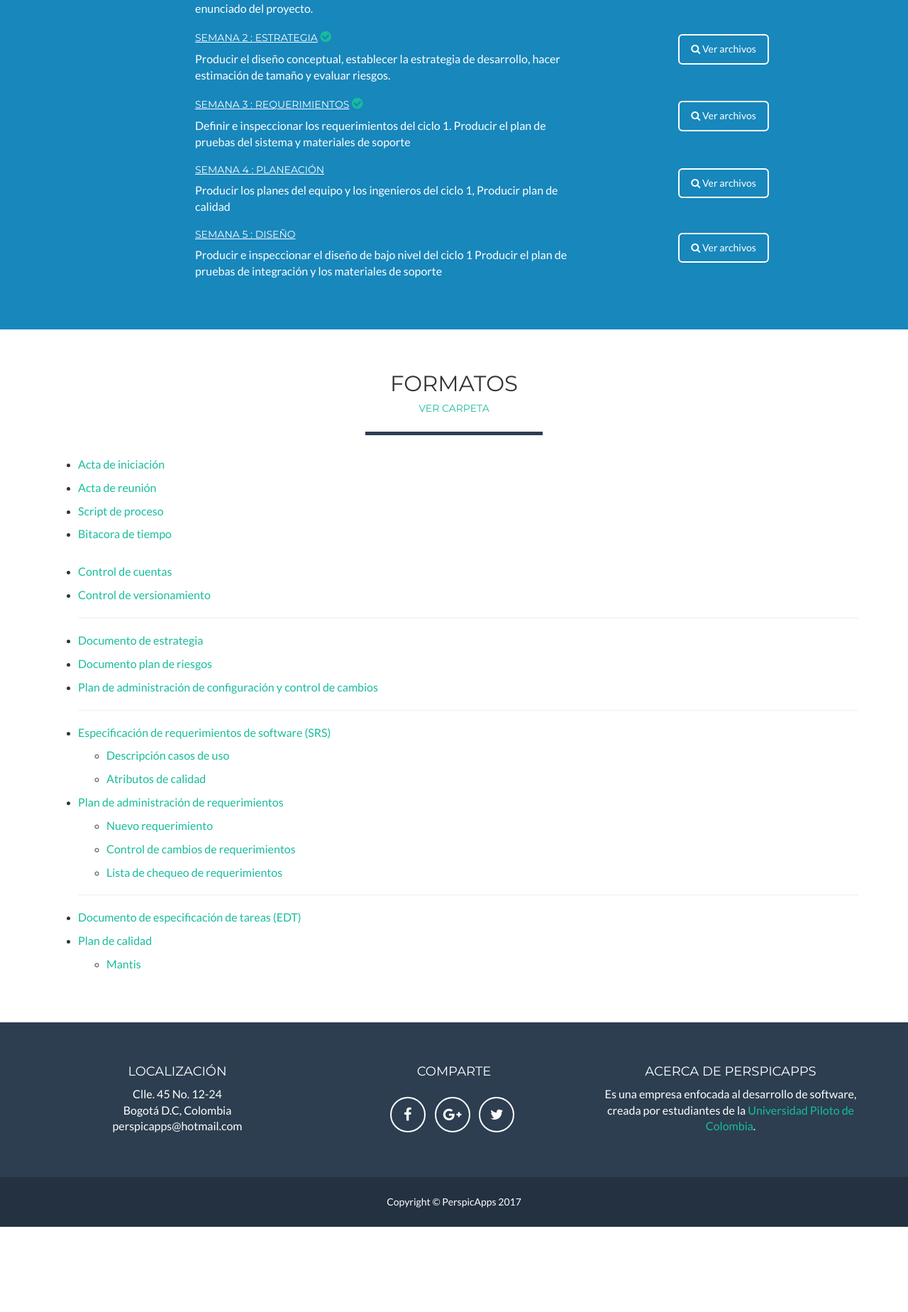
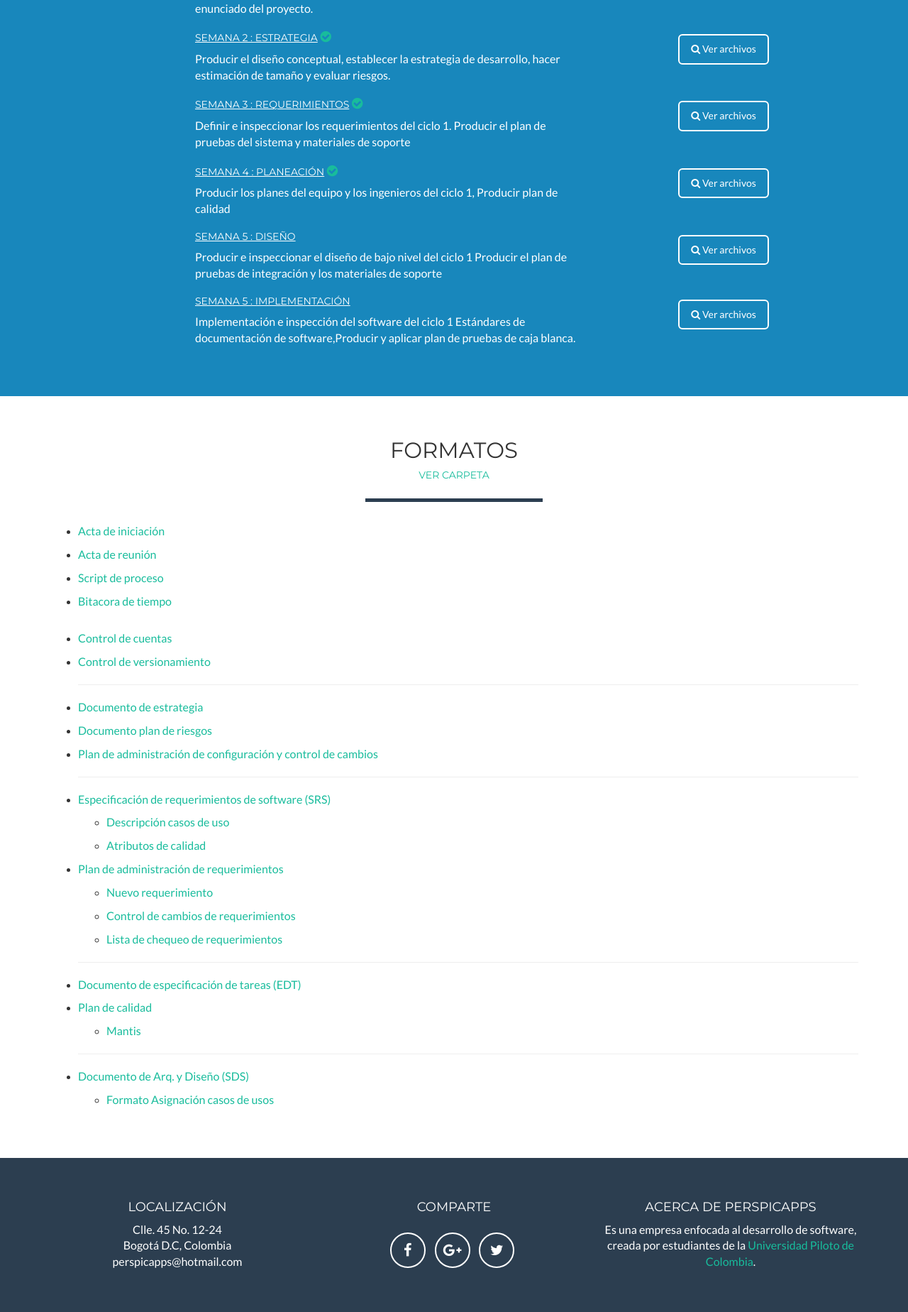
Before and after one commit to Perspicapps1/PortalWeb, a PHP site: page /proyecto.php in a window 1280 px wide. Shown: the part 1041-2889 px from the top of the page at 71% size. Before the commit the page ends 2769 px from the top, so only its background shows below. Run offline with PHP 8.4, Linux system fonts and the light colour scheme; some libraries are stand-ins or nearby versions.

Commit message:
Semana Diseño

```diff
--- a/proyecto.php
+++ b/proyecto.php
@@ -167,7 +167,7 @@
                 <!-- ciclo 4 -->
                 <div class="col-md-12">
                     <div class="col-md-6 col-xs-offset-2">
-                        <h5> <u>Semana 4 : Planeación</u></h5>
+                        <h5> <u>Semana 4 : Planeación</u> <i class="fa fa-check-circle" aria-hidden="true"></i> </h5>
                         <p>Producir los planes del equipo y los ingenieros del ciclo 1, Producir plan de calidad</p>
                     </div>
                     <div class="col-md-4 text-center">
@@ -186,12 +186,28 @@
                         <p>Producir e inspeccionar el diseño de bajo nivel del ciclo 1 Producir el plan de pruebas de integración y los materiales de soporte</p>
                     </div>
                     <div class="col-md-4 text-center">
+                        <a href="https://1drv.ms/f/s!AjFmcZ6qFJ1pgmeHSR0Cjt3JuF0M" target="new" class="btn btn-lg btn-outline">
+                            <i class="fa fa-search"></i> Ver archivos
+                        </a>
+                    </div>
+                </div>
+                <!-- END[Proyecto 5] -->
+
+                <hr class="visible-xs visible-sm">
+                <!-- ciclo 6 -->
+                <div class="col-md-12">
+                    <div class="col-md-6 col-xs-offset-2">
+                        <h5> <u>Semana 5 : Implementación</u></h5>
+                        <p>Implementación e inspección del software del ciclo 1 Estándares de documentación de software,Producir y aplicar plan de pruebas de caja blanca.</p>
+                    </div>
+                    <div class="col-md-4 text-center">
                         <a href="" target="new" class="btn btn-lg btn-outline">
                             <i class="fa fa-search"></i> Ver archivos
                         </a>
                     </div>
                 </div>
-                <!-- END[Proyecto 5] -->
+                <!-- END[Proyecto 6] -->
+
 
             </div>
         </div>
@@ -240,10 +256,17 @@
 
                             <hr>
                             <li><p><a target="new" href="">Documento de especificación de tareas (EDT)</a></p></li>
-                            <li><p><a target="new" href="">Plan de calidad</a></p></li>
+                            <li><p><a target="new" href="https://onedrive.live.com/view.aspx?cid=699d14aa9e716631&page=view&resid=699D14AA9E716631!360&parId=699D14AA9E716631!161&authkey=!AI3hPXAtNWUeprs&app=Word">Plan de calidad</a></p></li>
                                 <ul>
                                     <li><p><a target="new" href="http://hosguada.gov.co/perspicappsbt/">Mantis</a></p></li>
                                 </ul>
+
+                            <hr>
+                            <li><p><a target="new" href="https://onedrive.live.com/view.aspx?cid=699d14aa9e716631&page=view&resid=699D14AA9E716631!387&parId=699D14AA9E716631!161&authkey=!AI3hPXAtNWUeprs&app=Word">Documento de Arq. y Diseño (SDS)</a></p></li>
+                            <ul>
+                                <li><p><a target="new" href="https://onedrive.live.com/view.aspx?cid=699d14aa9e716631&page=view&resid=699D14AA9E716631!394&parId=699D14AA9E716631!161&authkey=!AI3hPXAtNWUeprs&app=Excel">Formato Asignación casos de usos</a></p></li>
+                            </ul>
+
                         </ul>
 
                 </div>
```
